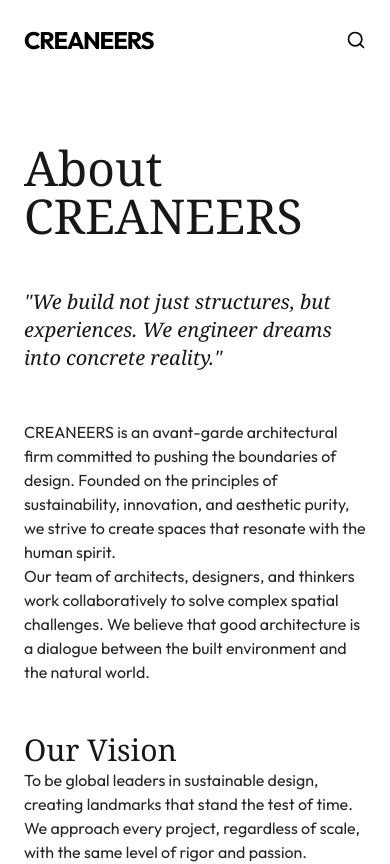
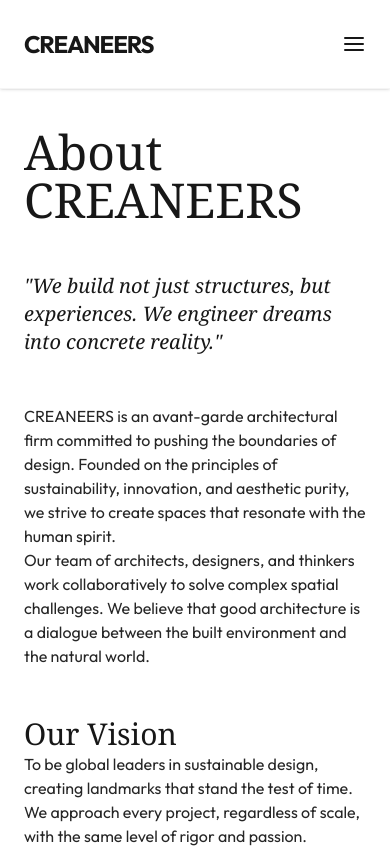
Before and after one commit to pratik0-code/creaneers-site, a Next.js app: page /about in a window 390 px wide. Shown: the top 864 px of the page. Built offline with nearby package versions, Linux system fonts and the light colour scheme.

Commit message:
updated creaneers

```diff
--- a/package.json
+++ b/package.json
@@ -9,6 +9,7 @@
     "lint": "eslint"
   },
   "dependencies": {
+    "framer-motion": "^12.23.26",
     "next": "16.0.8",
     "react": "19.2.1",
     "react-dom": "19.2.1"
--- a/src/app/about/page.tsx
+++ b/src/app/about/page.tsx
@@ -1,6 +1,6 @@
 export default function AboutPage() {
     return (
-        <div className="bg-white dark:bg-black min-h-screen pt-12 pb-24 px-6 md:px-12">
+        <div className="bg-white dark:bg-black min-h-screen pt-32 pb-24 px-6 md:px-12">
             <div className="max-w-4xl mx-auto">
                 <h1 className="text-5xl md:text-7xl font-serif mb-12 text-neutral-900 dark:text-white">About CREANEERS</h1>
 
@@ -28,12 +28,12 @@ export default function AboutPage() {
                     <div className="grid grid-cols-1 md:grid-cols-2 gap-8">
                         <div className="bg-neutral-50 dark:bg-neutral-900 p-8">
                             <div className="w-16 h-16 bg-neutral-200 dark:bg-neutral-700 rounded-full mb-4" />
-                            <h5 className="font-serif text-xl text-neutral-900 dark:text-white">Arjun Mehta</h5>
+                            <h5 className="font-serif text-xl text-neutral-900 dark:text-white">Ram Karki</h5>
                             <p className="text-sm text-neutral-600 dark:text-neutral-400 uppercase tracking-wider mt-1">Principal Architect</p>
                         </div>
                         <div className="bg-neutral-50 dark:bg-neutral-900 p-8">
                             <div className="w-16 h-16 bg-neutral-200 dark:bg-neutral-700 rounded-full mb-4" />
-                            <h5 className="font-serif text-xl text-neutral-900 dark:text-white">Sarah Khan</h5>
+                            <h5 className="font-serif text-xl text-neutral-900 dark:text-white">Hari Pd. Dhakal</h5>
                             <p className="text-sm text-neutral-600 dark:text-neutral-400 uppercase tracking-wider mt-1">Design Director</p>
                         </div>
                     </div>
--- a/src/app/contact/page.tsx
+++ b/src/app/contact/page.tsx
@@ -1,6 +1,6 @@
 export default function ContactPage() {
     return (
-        <div className="bg-white dark:bg-black min-h-screen pt-12 pb-24 px-6 md:px-12 flex flex-col md:flex-row gap-12 max-w-7xl mx-auto">
+        <div className="bg-white dark:bg-black min-h-screen pt-32 pb-24 px-6 md:px-12 flex flex-col md:flex-row gap-12 max-w-7xl mx-auto">
             <div className="flex-1">
                 <h1 className="text-5xl md:text-7xl font-serif mb-12 text-neutral-900 dark:text-white">Contact Us</h1>
                 <p className="text-lg font-light text-neutral-800 dark:text-neutral-200 max-w-md mb-12">
--- a/src/app/layout.tsx
+++ b/src/app/layout.tsx
@@ -7,7 +7,7 @@ import Footer from "@/components/Footer";
 const outfit = Outfit({ subsets: ["latin"] });
 
 export const metadata: Metadata = {
-  title: "CREANEERS | Architectural Vision",
+  title: "CREANEERS | Designs and Consults",
   description: "Sculpting spaces that inspire, endure, and elevate the human experience.",
 };
 
@@ -20,7 +20,7 @@ export default function RootLayout({
     <html lang="en" className="scroll-smooth">
       <body className={`${outfit.className} antialiased bg-white text-neutral-900 selection:bg-neutral-900 selection:text-white`}>
         <Header />
-        <main className="min-h-screen pt-24">
+        <main className="min-h-screen">
           {children}
         </main>
         <Footer />
--- a/src/app/page.tsx
+++ b/src/app/page.tsx
@@ -11,7 +11,7 @@ export default function Home() {
     <div className="flex flex-col min-h-screen">
       <HeroSection />
 
-      <section className="py-24 px-6 md:px-12 bg-white">
+      <section className="py-24 px-6 md:px-12 bg-white dark:bg-black">
         <div className="max-w-7xl mx-auto">
           <div className="flex flex-col md:flex-row justify-between items-end mb-16">
             <h2 className="text-4xl md:text-5xl font-serif mb-6 md:mb-0 text-neutral-900 dark:text-neutral-100">
@@ -31,7 +31,7 @@ export default function Home() {
           <div className="mt-20 text-center">
             <Link
               href="/works"
-              className="inline-block border-b border-black pb-1 uppercase text-xs tracking-widest hover:text-neutral-500 transition-colors"
+              className="inline-block border-b border-black dark:border-white pb-1 uppercase text-xs tracking-widest hover:text-neutral-500 dark:hover:text-neutral-300 transition-colors text-neutral-900 dark:text-white"
             >
               View All Projects
             </Link>
--- /dev/null
+++ b/src/app/template.tsx
@@ -0,0 +1,15 @@
+"use client";
+
+import { motion } from "framer-motion";
+
+export default function Template({ children }: { children: React.ReactNode }) {
+    return (
+        <motion.div
+            initial={{ opacity: 0, y: 20 }}
+            animate={{ opacity: 1, y: 0 }}
+            transition={{ ease: "easeInOut", duration: 0.75 }}
+        >
+            {children}
+        </motion.div>
+    );
+}
--- a/src/app/works/page.tsx
+++ b/src/app/works/page.tsx
@@ -3,7 +3,7 @@ import { STORIES } from "@/lib/data";
 
 export default function WorksPage() {
     return (
-        <div className="bg-white dark:bg-black min-h-screen pt-12 pb-24 px-6 md:px-12">
+        <div className="bg-white dark:bg-black min-h-screen pt-32 pb-24 px-6 md:px-12">
             <div className="max-w-7xl mx-auto">
                 <header className="mb-20">
                     <h1 className="text-5xl md:text-7xl font-serif mb-6 text-neutral-900 dark:text-neutral-100">Our Projects</h1>
--- a/src/components/Header.tsx
+++ b/src/components/Header.tsx
@@ -1,26 +1,90 @@
+"use client";
+
 import Link from 'next/link';
 import { Outfit } from 'next/font/google';
+import { useState, useEffect } from 'react';
+import { usePathname } from 'next/navigation';
 
 const outfit = Outfit({ subsets: ['latin'] });
 
 export default function Header() {
+    const [scrolled, setScrolled] = useState(false);
+    const [mobileMenuOpen, setMobileMenuOpen] = useState(false);
+    const pathname = usePathname();
+    const isHome = pathname === '/';
+
+    useEffect(() => {
+        const handleScroll = () => {
+            setScrolled(window.scrollY > 50);
+        };
+
+        window.addEventListener('scroll', handleScroll);
+        return () => window.removeEventListener('scroll', handleScroll);
+    }, []);
+
+    // Close mobile menu when route changes
+    useEffect(() => {
+        setMobileMenuOpen(false);
+    }, [pathname]);
+
+    const getHeaderClasses = () => {
+        const baseClasses = `${outfit.className} fixed top-0 w-full z-50 py-6 px-6 md:px-12 flex justify-between items-center transition-all duration-300`;
+
+        if (mobileMenuOpen) {
+            return `${baseClasses} bg-transparent text-neutral-900 dark:text-white`;
+        }
+
+        if (isHome && !scrolled) {
+            return `${baseClasses} bg-transparent text-white`;
+        }
+
+        return `${baseClasses} bg-white/90 dark:bg-black/90 backdrop-blur-md text-neutral-900 dark:text-white border-b border-neutral-100 dark:border-neutral-800 shadow-sm`;
+    };
+
     return (
-        <header className={`${outfit.className} fixed top-0 w-full z-50 mix-blend-difference text-white py-6 px-6 md:px-12 flex justify-between items-center transition-all duration-300`}>
-            <Link href="/" className="text-2xl font-bold tracking-tighter uppercase">
+        <header className={getHeaderClasses()}>
+            <Link href="/" className="text-2xl font-bold tracking-tighter uppercase z-50 relative">
                 CREANEERS
             </Link>
 
+            {/* Desktop Nav */}
             <nav className="hidden md:flex space-x-8 text-sm uppercase tracking-widest font-light">
                 <Link href="/works" className="hover:opacity-70 transition-opacity">Works</Link>
                 <Link href="/about" className="hover:opacity-70 transition-opacity">About</Link>
                 <Link href="/contact" className="hover:opacity-70 transition-opacity">Contact</Link>
             </nav>
 
-            <div className="flex items-center space-x-6">
-                <button aria-label="Search" className="hover:opacity-70 transition-opacity">
+            <div className="flex items-center space-x-6 z-50 relative">
+                <button aria-label="Search" className="hover:opacity-70 transition-opacity hidden md:block">
                     <svg xmlns="http://www.w3.org/2000/svg" width="20" height="20" viewBox="0 0 24 24" fill="none" stroke="currentColor" strokeWidth="2" strokeLinecap="round" strokeLinejoin="round"><circle cx="11" cy="11" r="8"></circle><line x1="21" y1="21" x2="16.65" y2="16.65"></line></svg>
                 </button>
+
+                {/* Mobile Menu Toggle */}
+                <button
+                    className="md:hidden p-2 -mr-2"
+                    onClick={() => setMobileMenuOpen(!mobileMenuOpen)}
+                    aria-label="Toggle menu"
+                >
+                    {mobileMenuOpen ? (
+                        <svg xmlns="http://www.w3.org/2000/svg" width="24" height="24" viewBox="0 0 24 24" fill="none" stroke="currentColor" strokeWidth="2" strokeLinecap="round" strokeLinejoin="round"><line x1="18" y1="6" x2="6" y2="18"></line><line x1="6" y1="6" x2="18" y2="18"></line></svg>
+                    ) : (
+                        <svg xmlns="http://www.w3.org/2000/svg" width="24" height="24" viewBox="0 0 24 24" fill="none" stroke="currentColor" strokeWidth="2" strokeLinecap="round" strokeLinejoin="round"><line x1="3" y1="12" x2="21" y2="12"></line><line x1="3" y1="6" x2="21" y2="6"></line><line x1="3" y1="18" x2="21" y2="18"></line></svg>
+                    )}
+                </button>
             </div>
+
+            {/* Mobile Nav Overlay */}
+            {mobileMenuOpen && (
+                <div className="fixed inset-0 bg-white/95 dark:bg-black/95 backdrop-blur-xl z-40 flex flex-col items-center justify-center space-y-10 md:hidden animate-in fade-in duration-200">
+                    <Link href="/works" className="text-4xl font-serif text-neutral-900 dark:text-white hover:italic transition-all" onClick={() => setMobileMenuOpen(false)}>Works</Link>
+                    <Link href="/about" className="text-4xl font-serif text-neutral-900 dark:text-white hover:italic transition-all" onClick={() => setMobileMenuOpen(false)}>About</Link>
+                    <Link href="/contact" className="text-4xl font-serif text-neutral-900 dark:text-white hover:italic transition-all" onClick={() => setMobileMenuOpen(false)}>Contact</Link>
+
+                    <div className="absolute bottom-12 text-xs uppercase tracking-widest text-neutral-400">
+                        Creaneers &copy; {new Date().getFullYear()}
+                    </div>
+                </div>
+            )}
         </header>
     );
 }
--- a/src/components/HeroSection.tsx
+++ b/src/components/HeroSection.tsx
@@ -6,8 +6,8 @@ export default function HeroSection() {
             {/* Background Image - Placeholder until we have real assets */}
             <div className="absolute inset-0 z-0 bg-neutral-200">
                 {/* In a real app, this would be a high-quality Next/Image */}
-                <div className="w-full h-full bg-stone-300 animate-pulse relative">
-                    <div className="absolute inset-0 flex items-center justify-center text-stone-400 text-6xl opacity-20 font-serif italic">
+                <div className="w-full h-full bg-stone-300 dark:bg-neutral-800 animate-pulse relative">
+                    <div className="absolute inset-0 flex items-center justify-center text-stone-400 dark:text-neutral-600 text-6xl opacity-20 font-serif italic">
                         Visual Storytelling
                     </div>
                 </div>
```
Also changed, not shown: 1 other file (tests, documents, lock files or other folders).
